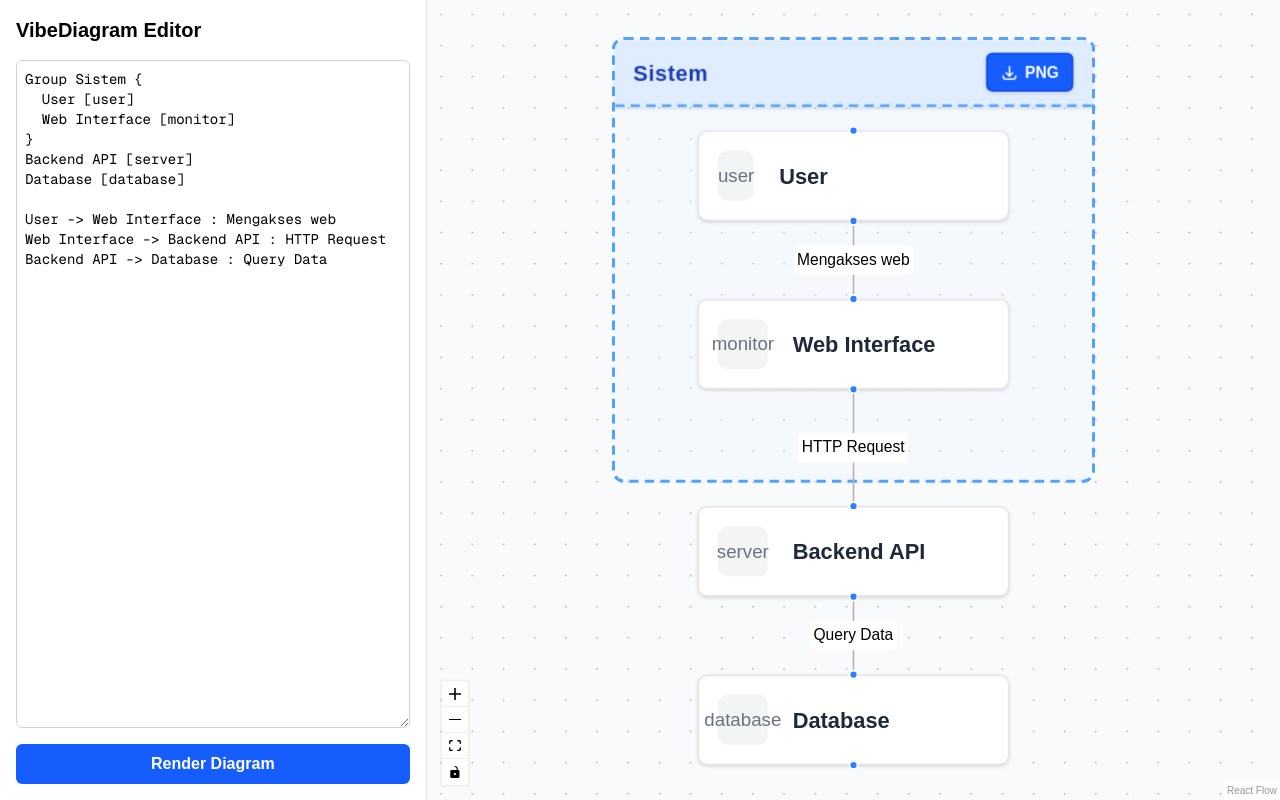
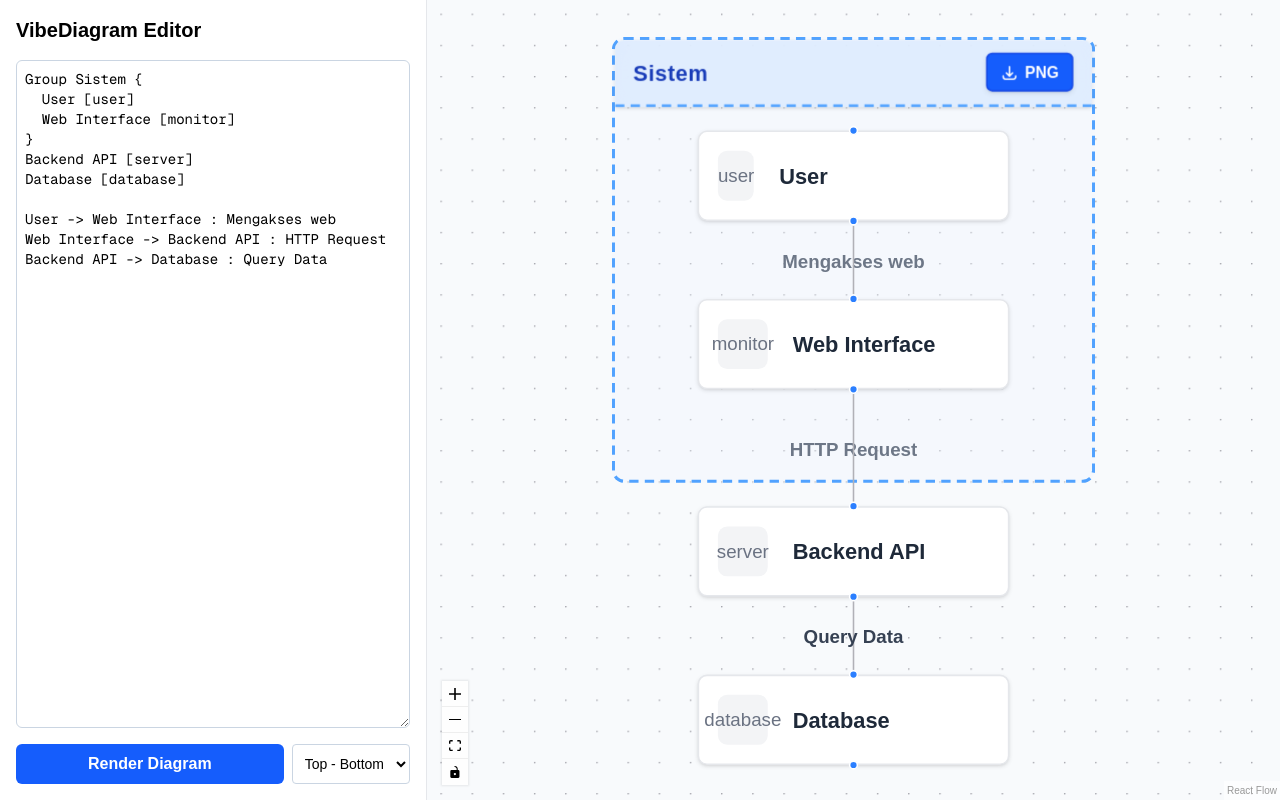
Before and after one commit to Resanso/vibediagram, a Next.js app: page / in a window 1280 px wide. Both pictures are taken after a click on the button "Render Diagram". Built offline with nearby package versions, Linux system fonts and the light colour scheme.

Commit message:
feat: implement CustomEdge, delete interactions, and layout toggle

```diff
--- a/src/app/page.tsx
+++ b/src/app/page.tsx
@@ -7,10 +7,14 @@ import { parseDsl } from '@/utils/parser';
 import { getLayoutedElements } from '@/utils/layout';
 import CustomNode from '@/components/CustomNode';
 import GroupNode from '@/components/GroupNode';
+import CustomEdge from '@/components/CustomEdge';
 import { serializeToDsl } from '@/utils/serializer';
 
 export default function Home() {
   const nodeTypes = useMemo(() => ({ custom: CustomNode, groupNode: GroupNode }), []);
+  const edgeTypes = useMemo(() => ({ custom: CustomEdge }), []);
+
+  const [layoutDir, setLayoutDir] = useState('TB');
 
   const [dsl, setDsl] = useState(`Group Sistem {
   User [user]
@@ -40,12 +44,20 @@ Backend API -> Database : Query Data`);
   const onConnect = useCallback(
     (params: Connection) => {
       setIsCanvasInteraction(true);
-      setEdges((eds) => addEdge(params, eds));
+      setEdges((eds) => addEdge({ ...params, type: 'custom' }, eds));
     },
     []
   );
 
   const onNodeDragStop = useCallback(() => {
+    setIsCanvasInteraction(true);
+  }, []);
+
+  const onNodesDelete = useCallback(() => {
+    setIsCanvasInteraction(true);
+  }, []);
+
+  const onEdgesDelete = useCallback(() => {
     setIsCanvasInteraction(true);
   }, []);
 
@@ -66,11 +78,12 @@ Backend API -> Database : Query Data`);
       id: e.id,
       source: e.source,
       target: e.target,
+      type: 'custom',
       label: e.label
     }));
 
     // @ts-ignore
-    const layouted = getLayoutedElements(parsed.nodes, flowEdges, 'TB');
+    const layouted = getLayoutedElements(parsed.nodes, flowEdges, layoutDir);
 
     setNodes(layouted.nodes);
     setEdges(layouted.edges);
@@ -89,20 +102,41 @@ Backend API -> Database : Query Data`);
           }}
           placeholder="Enter your custom DSL here..."
         />
-        <button
-          onClick={handleApplyDsl}
-          className="bg-blue-600 text-white py-2 rounded-md hover:bg-blue-700 font-bold"
-        >
-          Render Diagram
-        </button>
+        <div className="flex gap-2">
+          <button
+            onClick={handleApplyDsl}
+            className="flex-1 bg-blue-600 text-white py-2 rounded-md hover:bg-blue-700 font-bold"
+          >
+            Render Diagram
+          </button>
+          <select
+            value={layoutDir}
+            onChange={(e) => {
+              const newDir = e.target.value;
+              setLayoutDir(newDir);
+              setIsCanvasInteraction(false);
+              // @ts-ignore
+              const layouted = getLayoutedElements(nodes, edges, newDir);
+              setNodes(layouted.nodes);
+              setEdges(layouted.edges);
+            }}
+            className="bg-white border border-slate-300 rounded px-2 cursor-pointer outline-none focus:ring-2 focus:ring-blue-500 font-medium text-sm"
+          >
+            <option value="TB">Top - Bottom</option>
+            <option value="LR">Left - Right</option>
+          </select>
+        </div>
       </div>
       <div className="w-2/3 h-full bg-slate-50 relative" onPointerDown={() => setIsCanvasInteraction(true)}>
         <ReactFlow
           nodes={nodes}
           edges={edges}
           nodeTypes={nodeTypes}
+          edgeTypes={edgeTypes}
           onNodesChange={onNodesChange}
           onEdgesChange={onEdgesChange}
+          onNodesDelete={onNodesDelete}
+          onEdgesDelete={onEdgesDelete}
           onConnect={onConnect}
           onNodeDragStop={onNodeDragStop}
           fitView
--- /dev/null
+++ b/src/components/CustomEdge.tsx
@@ -0,0 +1,63 @@
+import {
+  BaseEdge,
+  EdgeLabelRenderer,
+  EdgeProps,
+  getBezierPath,
+  useReactFlow,
+} from '@xyflow/react';
+
+export default function CustomEdge({
+  id,
+  sourceX,
+  sourceY,
+  targetX,
+  targetY,
+  sourcePosition,
+  targetPosition,
+  style = {},
+  markerEnd,
+  label,
+}: EdgeProps) {
+  const { setEdges } = useReactFlow();
+  const [edgePath, labelX, labelY] = getBezierPath({
+    sourceX,
+    sourceY,
+    sourcePosition,
+    targetX,
+    targetY,
+    targetPosition,
+  });
+
+  return (
+    <>
+      <BaseEdge path={edgePath} markerEnd={markerEnd} style={style} id={id} />
+      <EdgeLabelRenderer>
+        <div
+          style={{
+            position: 'absolute',
+            transform: `translate(-50%, -50%) translate(${labelX}px,${labelY}px)`,
+            pointerEvents: 'all',
+          }}
+          className="nodrag nopan"
+        >
+          <input
+            type="text"
+            value={(label as string) || ''}
+            onChange={(e) => {
+              setEdges((eds) =>
+                eds.map((edge) => {
+                  if (edge.id === id) {
+                    return { ...edge, label: e.target.value };
+                  }
+                  return edge;
+                })
+              );
+            }}
+            className="nodrag nopan bg-transparent text-center text-xs font-semibold text-gray-700 outline-none w-auto min-w-[60px]"
+            placeholder="Label..."
+          />
+        </div>
+      </EdgeLabelRenderer>
+    </>
+  );
+}
--- a/src/components/GroupNode.tsx
+++ b/src/components/GroupNode.tsx
@@ -1,10 +1,20 @@
-import { NodeProps, Node, useReactFlow } from '@xyflow/react';
+import { NodeProps, Node, useReactFlow, NodeResizer } from '@xyflow/react';
 import { exportToPng } from '@/utils/download';
 
-export default function GroupNode({ id, data }: NodeProps<Node<{ label: string }>>) {
+export default function GroupNode({ id, data, selected }: NodeProps<Node<{ label: string }>>) {
   const { getNodes, getEdges } = useReactFlow();
 
   return (
+    <>
+      {/* NodeResizer hanya muncul saat grup sedang diklik/dipilih */}
+      <NodeResizer
+        minWidth={200}
+        minHeight={150}
+        isVisible={selected}
+        lineClassName="border-blue-500"
+        handleClassName="h-3 w-3 bg-white border-2 border-blue-500 rounded-sm"
+      />
+
       <div
         data-id={id}
         className="relative border-2 border-dashed border-blue-400 bg-blue-50/30 rounded-lg w-full h-full min-w-[200px] min-h-[150px]"
@@ -23,5 +33,6 @@ export default function GroupNode({ id, data }: NodeProps<Node<{ label: string }
           </button>
         </div>
       </div>
+    </>
   );
 }
--- a/src/utils/parser.ts
+++ b/src/utils/parser.ts
@@ -45,6 +45,7 @@ export function parseDsl(input: string) {
         id: `${source}-${target}`,
         source,
         target,
+        type: 'custom',
         label: label || undefined,
       });
     } else {
```
Lines whose indentation alone changed are shown as unchanged.
